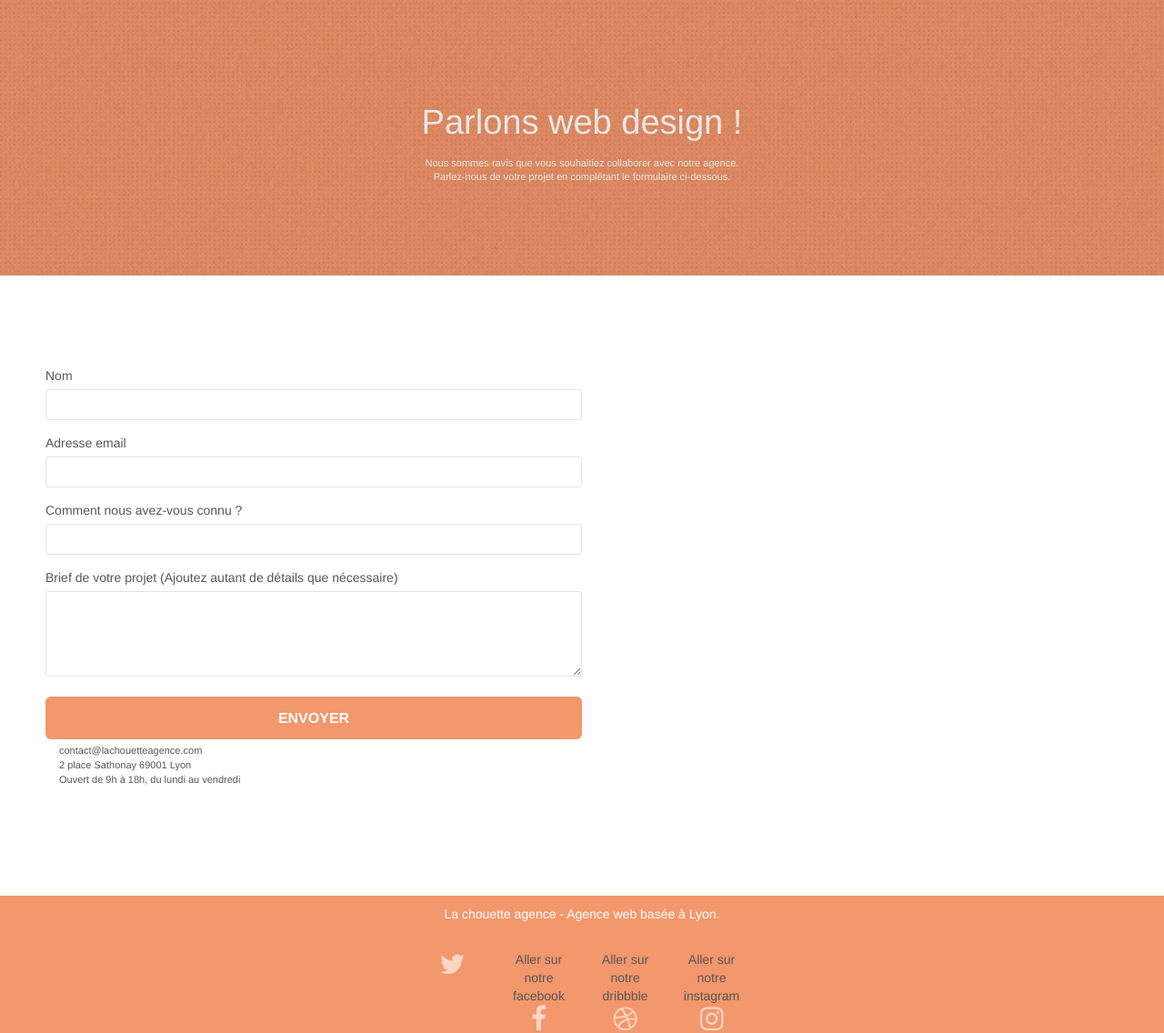
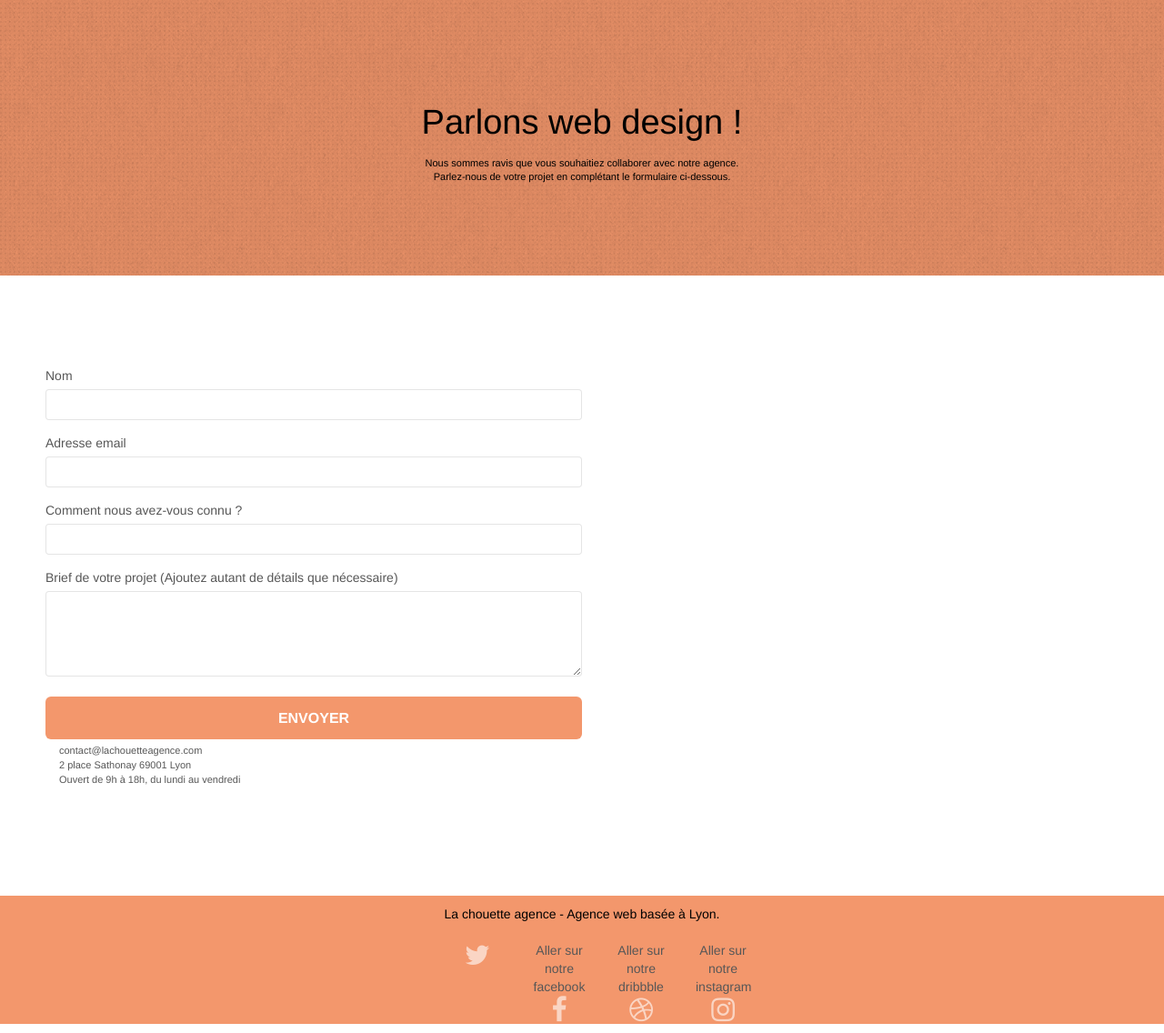
Before and after one commit to jordanlaurent/lachouetteagence.github.io, a website: page Contact.html in a window 1280 px wide. Shown: the part 114-1250 px from the top of the page at 91% size. Drawn offline with Linux system fonts and the light colour scheme.

Commit message:
color text black test for accesibility

```diff
--- a/Contact.html
+++ b/Contact.html
@@ -98,7 +98,7 @@
 	<ul class="margin">
 		<li class="text-center white">La chouette agence - Agence web basée à Lyon.<br></li>
 	</ul>
-	<ul class="margin row-no-gutters social">
+	<ul class="row-no-gutters social">
 		<li class="text-center col-sm-3"><a class="social" href="index.html" ><span class="fa fa-twitter icon-md"></span></a></li>
 		<li class="text-center col-sm-3"><a class="social" href="index.html">Aller sur notre facebook<span class="fa fa-facebook icon-md"></span></a></li>
 		<li class="text-center col-sm-3"><a class="social" href="index.html">Aller sur notre dribbble<span class="fa fa-dribbble icon-md"></span></a></li>
--- a/sass/1.reglesass/_style.scss
+++ b/sass/1.reglesass/_style.scss
@@ -730,7 +730,7 @@ h4 {
 }
 
 .white {
-    color: #FFFFFF!important;
+    color: #000000!important;
 }
 
 .portfolio-thumb {
@@ -769,7 +769,7 @@ h4 {
 }
 
 .tc-white {
-    color: #ffffff!important;
+    color: #000000!important;
 }
 
 .btn-atomic-tangerine {
```
Also changed, not shown: index.html (+1 -1 lines), css/style.css, css/style.min.css.
